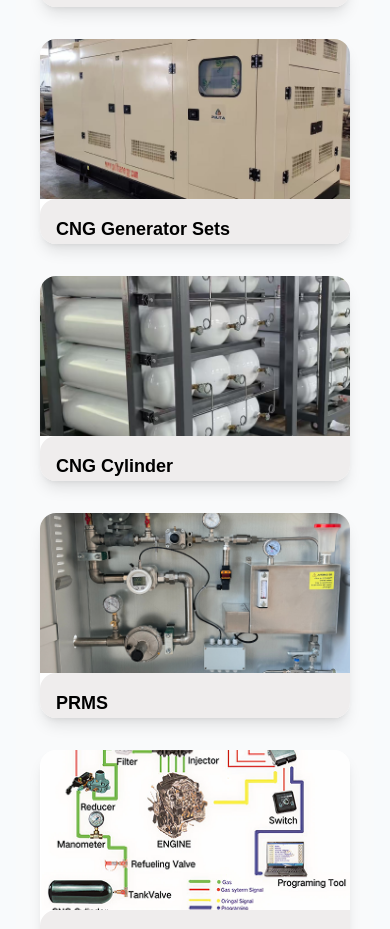
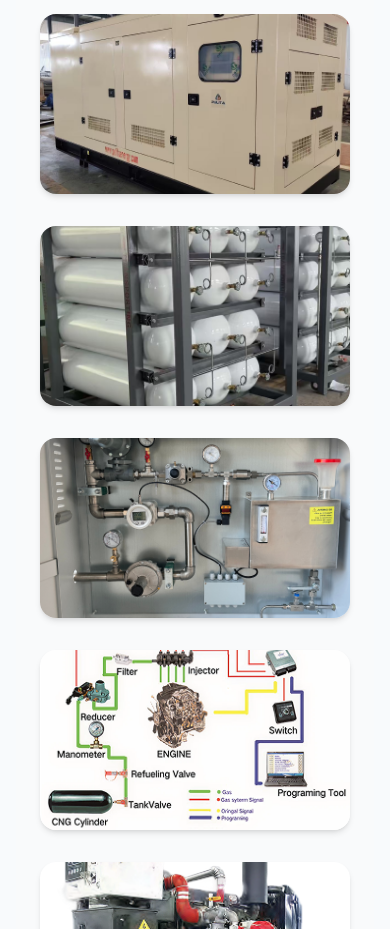
Before and after one commit to Nwose/pulita-energy, a React (Vite) app: page /products in a window 390 px wide. Shown: the part 1071-2000 px from the top of the page. Built offline with nearby package versions, Linux system fonts and the light colour scheme; a web font is replaced by a local one.

Commit message:
Update product card: responsive layout and  download button

```diff
--- a/src/components/Products/ProjectSub.jsx
+++ b/src/components/Products/ProjectSub.jsx
@@ -23,15 +23,43 @@ import {
   kits,
 } from "../Products/assests/index";
 import Electric from "../Products/assests/VectorVertical.svg";
+import productData from "../../data/productData.json";
 
-//  Card Component
-const Card = ({ title, text, image, icons }) => {
+// Icon and image maps
+const iconMap = {
+  FaGasPump,
+  FaPlug,
+  FaLeaf,
+  FaBolt,
+  FaHome,
+  FaCog,
+  FaBus,
+  FaGlobe,
+  FaFlask,
+  FaTachometerAlt,
+  FaLock,
+};
+
+const imageMap = {
+  cng,
+  cylinder,
+  lpg,
+  prms,
+  Dual,
+  skids,
+  kits,
+};
+
+// Card Component
+const Card = ({ title, text, image, icons, details, pdfs }) => {
+  const primaryPdf = pdfs?.[0]; // Use the first PDF
+
   return (
     <motion.div
       whileHover="hover"
-      className="relative overflow-hidden rounded-2xl shadow-lg flex flex-col md:flex-row-reverse w-full max-w-[660px] h-[205px] mx-auto group bg-white"
+      className="relative overflow-hidden rounded-2xl shadow-md flex flex-col md:flex-row-reverse w-full max-w-[640px] mx-auto group bg-white h-[180px]"
     >
-      {/* SVG Background - Left Side Vertical Line */}
+      {/* SVG Line */}
       <motion.div
         variants={{
           hover: { x: 0, opacity: 1 },
@@ -47,8 +75,8 @@ const Card = ({ title, text, image, icons }) => {
         }}
       />
 
-      {/* Image */}
-      <div className="w-full md:w-1/2 h-40 md:h-full">
+      {/* Image Section */}
+      <div className="w-full md:w-1/2 h-full">
         <img
           src={image}
           alt={title}
@@ -56,96 +84,65 @@ const Card = ({ title, text, image, icons }) => {
         />
       </div>
 
-      {/* Text Content */}
-      <div className="w-full md:w-1/2 p-4 flex flex-col justify-between bg-[#efeded] relative z-10 rounded-l-2xl md:rounded-none">
-        <h2 className="text-lg font-semibold">{title}</h2>
-        <p className="text-sm text-gray-600 mt-2 flex-1">{text}</p>
+      {/* Text + Buttons */}
+      <div className="w-full md:w-1/2 p-3 flex flex-col justify-between bg-[#efeded] relative z-10 rounded-l-2xl md:rounded-none">
+        <div>
+          <h2 className="text-base font-semibold text-gray-900">{title}</h2>
+          <p className="text-xs text-gray-600 mt-1 leading-snug">{text}</p>
+        </div>
 
-        {/* Icon Row */}
-        <div className="flex gap-3 mt-3">
+        {/* Icons */}
+        <div className="flex gap-2 mt-2">
           {icons.map((Icon, index) => (
             <div
               key={index}
-              className="p-2 bg-[#1f1f1f]/70 text-white rounded-full"
+              className="p-1.5 bg-[#1f1f1f]/70 text-white rounded-full"
             >
-              <Icon size={16} />
+              <Icon size={14} />
             </div>
           ))}
         </div>
 
-        <button className="mt-3 bg-[#28231d] text-gray-100 px-4 py-2 rounded-full text-sm w-fit font-bold">
+        {/* Buttons */}
+        <div className="flex gap-2 mt-3">
+          <button className="bg-[#28231d] text-white px-3 py-1 rounded-full text-xs font-semibold">
             Learn More
           </button>
+          {primaryPdf && (
+            <a
+              href={`/pdfs/cng/${primaryPdf.file}`}
+              download
+              className="bg-blue-600 text-white px-3 py-1 rounded-full text-xs font-semibold flex items-center gap-1"
+            >
+              Download
+              <FaArrowRight className="w-3 h-3" />
+            </a>
+          )}
+        </div>
       </div>
     </motion.div>
   );
 };
 
-//  CardGrid Component
-const CardGrid = () => {
-  const cards = [
-    {
-      title: "LPG Generator Sets",
-      text: "Save money, reduce emissions, and ensure peace of mind.",
-      image: lpg,
-      icons: [FaGasPump, FaPlug, FaLeaf],
-    },
-    {
-      title: "CNG Generator Sets",
-      text: "No more fuel stress or blackouts—just sustainable power.",
-      image: cng,
-      icons: [FaBolt, FaLeaf, FaHome],
-    },
-    {
-      title: "CNG Cylinder",
-      text: "Enjoy clean energy without the noise or high cost.",
-      image: cylinder,
-      icons: [FaCog, FaBus, FaGlobe],
-    },
-    {
-      title: "PRMS",
-      text: "Advanced pressure reduction and metering solutions.",
-      image: prms,
-      icons: [FaFlask, FaTachometerAlt, FaLock],
-    },
-    {
-      title: "Mobile Daughter Gas Station",
-      text: "The daughter gas refil station consists of gas cylinder group...",
-      image: kits,
-      icons: [FaFlask, FaTachometerAlt, FaLock],
-    },
-    {
-      title: "Gas Station",
-      text: "We provide one-stop gas station EPC solutions customizable high-standard design...",
-      image: Dual,
-      icons: [FaFlask, FaTachometerAlt, FaLock],
-    },
-    {
-      title: "CNG Vehicles Conversion Kits",
-      text: "CNG cylinders are installed under chassisat vehicle to store fuel, High-pressure..",
-      image: skids,
-      icons: [FaFlask, FaTachometerAlt, FaLock],
-    },
-  ];
-
-  return (
+// Card Grid Component
+const CardGrid = () => (
   <div className="grid grid-cols-1 lg:grid-cols-2 gap-8">
-      {cards.map((card, index) => (
+    {productData.map((item, index) => (
       <Card
         key={index}
-          title={card.title}
-          text={card.text}
-          image={card.image}
-          icons={card.icons}
+        title={item.title}
+        text={item.text}
+        image={imageMap[item.image]}
+        icons={item.icons.map((icon) => iconMap[icon])}
+        details={item.details}
+        pdfs={item.pdfs}
       />
     ))}
   </div>
 );
-};
 
-//  ProductShowcase Component
-const ProjectSub = () => {
-  return (
+// Project Showcase Component
+const ProjectSub = () => (
   <section className="bg-gray-50 px-6 py-16 font-satoshi">
     <div className="max-w-7xl mx-auto">
       <div className="text-center mb-12">
@@ -160,11 +157,9 @@ const ProjectSub = () => {
           built for durability, efficiency, and global standards.
         </p>
       </div>
-
       <CardGrid />
     </div>
   </section>
 );
-};
 
 export default ProjectSub;
--- a/src/components/about/AboutHeroSection.jsx
+++ b/src/components/about/AboutHeroSection.jsx
@@ -11,7 +11,7 @@ const AboutHeroSection = ({ src, isVisible }) => (
 
     {/* Animated Info Card - halfway below the image */}
     <div
-      className={`absolute -bottom-24 left-5 right-5 lg:left-12 lg:right-auto lg:max-w-2xl transform transition-all duration-1000 ease-out z-10 ${
+      className={`absolute -bottom-24 md:-bottom-52 left-5 right-5 lg:left-12 lg:right-auto lg:max-w-2xl transform transition-all duration-1000 ease-out z-10 ${
         isVisible ? "translate-y-0 opacity-100" : "translate-y-8 opacity-0"
       }`}
     >
--- a/src/components/about/AboutWhoWeAre.jsx
+++ b/src/components/about/AboutWhoWeAre.jsx
@@ -2,7 +2,7 @@ import Images from "./assets/Images.png";
 
 const AboutWhoWeAre = () => {
   return (
-    <div className="bg-gray-50 py-16 px-4">
+    <div className="bg-gray-50 py-16 px-4 md:mt-72">
       <div className="max-w-7xl mx-auto">
         {/* Header */}
         <div className="text-center mb-12">
--- /dev/null
+++ b/src/data/productData.json
@@ -0,0 +1,121 @@
+[
+    {
+        "title": "LPG Generator Sets",
+        "text": "Save money, reduce emissions, and ensure peace of mind.",
+        "image": "lpg",
+        "icons": [
+            "FaGasPump",
+            "FaPlug",
+            "FaLeaf"
+        ],
+        "details": "Efficient LPG generators for residential and commercial use.",
+        "pdfs": [
+            {
+                "name": "LPG Generator Sets Spec",
+                "file": "lpg-generator-sets.pdf"
+            }
+        ]
+    },
+    {
+        "title": "CNG Generator Sets",
+        "text": "No more fuel stress or blackouts—just sustainable power.",
+        "image": "cng",
+        "icons": [
+            "FaBolt",
+            "FaLeaf",
+            "FaHome"
+        ],
+        "details": "Reliable CNG generators for continuous clean energy.",
+        "pdfs": [
+            {
+                "name": "CNG Generator Sets Spec",
+                "file": "cng-generator-sets.pdf"
+            }
+        ]
+    },
+    {
+        "title": "CNG Cylinder",
+        "text": "Enjoy clean energy without the noise or high cost.",
+        "image": "cylinder",
+        "icons": [
+            "FaCog",
+            "FaBus",
+            "FaGlobe"
+        ],
+        "details": "High-pressure CNG cylinders for safe fuel storage.",
+        "pdfs": [
+            {
+                "name": "CNG Cylinder Spec",
+                "file": "cng-cylinder.pdf"
+            }
+        ]
+    },
+    {
+        "title": "PRMS",
+        "text": "Advanced pressure reduction and metering solutions.",
+        "image": "prms",
+        "icons": [
+            "FaFlask",
+            "FaTachometerAlt",
+            "FaLock"
+        ],
+        "details": "Precision PRMS for industrial and commercial applications.",
+        "pdfs": [
+            {
+                "name": "PRMS Spec",
+                "file": "prms.pdf"
+            }
+        ]
+    },
+    {
+        "title": "Mobile Daughter Gas Station",
+        "text": "The daughter gas refill station consists of gas cylinder group...",
+        "image": "kits",
+        "icons": [
+            "FaFlask",
+            "FaTachometerAlt",
+            "FaLock"
+        ],
+        "details": "Mobile solutions for flexible gas distribution.",
+        "pdfs": [
+            {
+                "name": "Mobile Daughter Gas Station Spec",
+                "file": "mobile-daughter-gas-station.pdf"
+            }
+        ]
+    },
+    {
+        "title": "Gas Station",
+        "text": "We provide one-stop gas station EPC solutions customizable high-standard design...",
+        "image": "Dual",
+        "icons": [
+            "FaFlask",
+            "FaTachometerAlt",
+            "FaLock"
+        ],
+        "details": "Complete EPC solutions for modern gas stations.",
+        "pdfs": [
+            {
+                "name": "Gas Station Spec",
+                "file": "gas-station.pdf"
+            }
+        ]
+    },
+    {
+        "title": "CNG Vehicles Conversion Kits",
+        "text": "CNG cylinders are installed under chassisat vehicle to store fuel, High-pressure..",
+        "image": "skids",
+        "icons": [
+            "FaFlask",
+            "FaTachometerAlt",
+            "FaLock"
+        ],
+        "details": "Conversion kits for safe and efficient CNG vehicle operation.",
+        "pdfs": [
+            {
+                "name": "Conversion Kits Spec",
+                "file": "conversion-kits.pdf"
+            }
+        ]
+    }
+]
--- a/src/pages/About.jsx
+++ b/src/pages/About.jsx
@@ -1,7 +1,7 @@
 import { useEffect, useState } from "react";
 import AboutHeader from "../components/about/AboutHeader";
 import AboutHeroSection from "../components/about/AboutHeroSection";
-import AboutHero from "../assets/AboutHero.png";
+import AboutHero from "../assets/AboutHero.jpg"; // Ensure this path is correct
 import AboutWhoWeAre from "../components/about/AboutWhoWeAre";
 import TeamSection from "../components/about/TeamSection";
 import AboutScrollRevealCard from "../components/about/AboutScrollReveal";
@@ -16,7 +16,7 @@ const About = () => {
   }, []);
 
   return (
-    <section className="relative min-h-screen bg-gradient-to-br from-slate-50 to-slate-100 py-20 px-4 lg:px-8 font-satoshi">
+    <section className="relative min-h-screen bg-gradient-to-br from-slate-50 to-slate-100 py-20 px-4 lg:px-8 font-satoshi ">
       <div className="max-w-7xl mx-auto">
         <AboutHeader />
         <AboutHeroSection src={AboutHero} isVisible={isVisible} />
--- a/src/pages/Products.jsx
+++ b/src/pages/Products.jsx
@@ -1,4 +1,3 @@
-import CngSpecsDownload from "../components/Products/CngSpecsDownload";
 import PowerUp from "../components/Products/PowerUp";
 import ProjectSub from "../components/Products/ProjectSub";
 import ServiceHeader from "../components/Products/ServiceHeader";
@@ -8,7 +7,7 @@ const Products = () => {
     <div className="min-h-screen bg-slate-50 py-12 px-4">
       <ServiceHeader />
       <ProjectSub />
-      <CngSpecsDownload />
+
       <PowerUp />
     </div>
   );
```
Also changed, not shown: src/components/AboutPulita.jsx (+42 -12 lines), src/assets/AboutHero.jpg (added), src/assets/AboutHero.png (deleted). Lines whose indentation alone changed are shown as unchanged.
